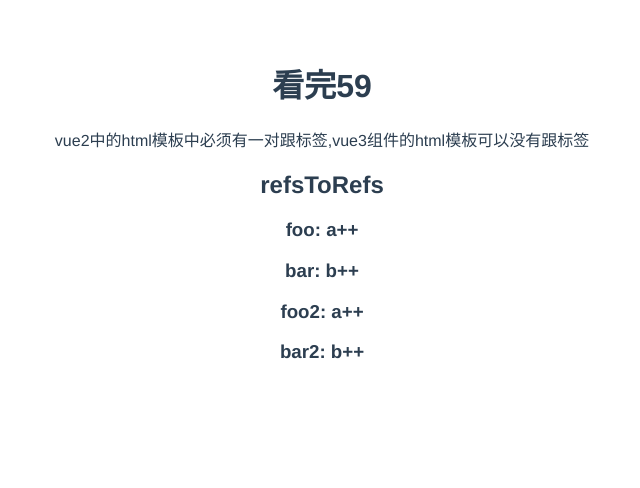
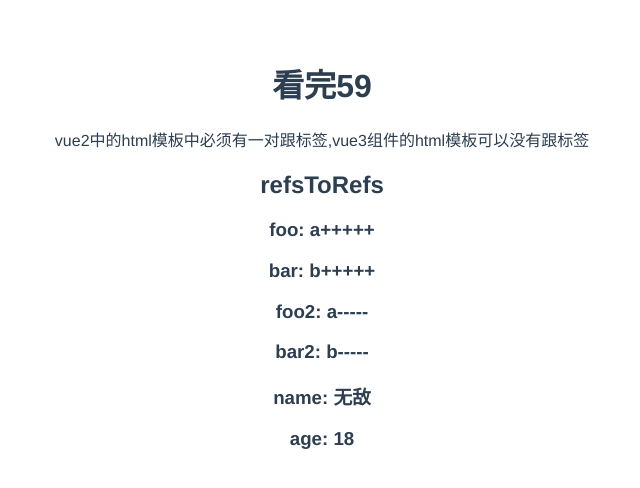
Before and after one commit to MrChenXP/MyDocs, a Vue app in the folder vue3/: page / in a window 1280 px wide. Shown: the top 488 px of the page, without its empty margins (318-958 px from the left). Built offline with nearby package versions, Linux system fonts and the light colour scheme.

Commit message:
toRefs文档

```diff
--- a/vue3/src/components/refs_toRefs.vue
+++ b/vue3/src/components/refs_toRefs.vue
@@ -5,6 +5,9 @@
     <h3>bar: {{ bar }}</h3>
     <h3>foo2: {{ foo2 }}</h3>
     <h3>bar2: {{ bar2 }}</h3>
+    <h3>name: {{ name }}</h3>
+    <h3>age: {{ age }}</h3>
+
   </div>
 </template>
 
@@ -17,24 +20,34 @@
         这样消费组件就可以在不丢失响应式的情况下对返回的对象进行分解使用
 */
 export default {
-  name: "refsToRefs",
+  name: "refs_toRefs",
   setup() {
+    // user是响应式,但name、age不是响应式,定时器改变无效
+    const user = reactive({
+      name: '无敌',
+      age: 18
+    })
+    setInterval(() => {
+      user.name += "-";
+      user.age += 1;
+    }, 1000);
+
+    // state是响应式,stateAsRefs里的属性也被包装为响应式,不会改变state
     const state = reactive({
       foo: "a",
       bar: "b",
     });
+    const stateAsRefs = toRefs(state); // {foo:{...,value:'a'}}
+    setInterval(() => {
+      state.foo += "+"; // 浅拷贝
+      state.bar += "+";
+    }, 1000);
 
-    const stateAsRefs = toRefs(state);
 
-    setTimeout(() => {
-      state.foo += "++";
-      state.bar += "++";
-    }, 2000);
-
-    const { foo2, bar2 } = useReatureX();
+    const { foo2, bar2 } = useReatureX(); // 返回的state里的属性已经改为响应式了
 
     return {
-      // ...state,
+      ...user,
       ...stateAsRefs,
       foo2,
       bar2,
@@ -48,10 +61,10 @@
     bar2: "b",
   });
 
-  setTimeout(() => {
-    state.foo2 += "++";
-    state.bar2 += "++";
-  }, 2000);
+  setInterval(() => {
+    state.foo2 += "-";
+    state.bar2 += "-";
+  }, 1000);
 
   return toRefs(state);
 }
```
